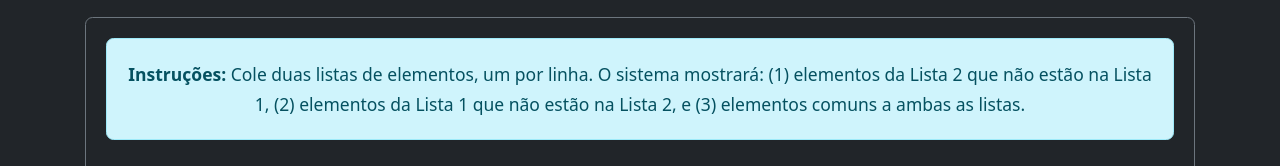
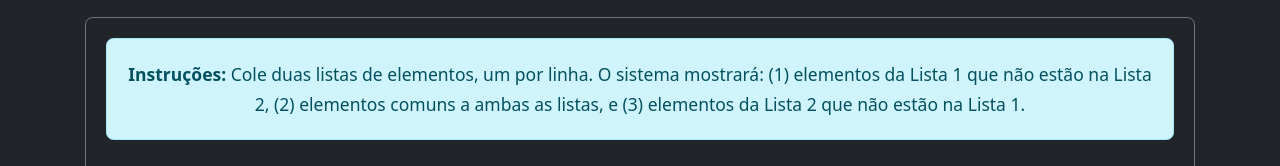
Before and after one commit to cleytonmuto/cop30utils, a React (Vite) app: page /compare-lists in a window 1280 px wide. Shown: the part 217-383 px from the top of the page. Built offline with nearby package versions, Linux system fonts and the light colour scheme.

Commit message:
fix: changed list comparing explanation order

```diff
--- a/src/pages/CompareLists.tsx
+++ b/src/pages/CompareLists.tsx
@@ -103,8 +103,7 @@ function CompareLists() {
                 <div className="alert alert-info mb-3">
                     <small>
                         <strong>Instruções:</strong> Cole duas listas de elementos, um por linha.
-                        O sistema mostrará: (1) elementos da Lista 2 que não estão na Lista 1,
-                        (2) elementos da Lista 1 que não estão na Lista 2, e (3) elementos comuns a ambas as listas.
+                        O sistema mostrará: (1) elementos da Lista 1 que não estão na Lista 2, (2) elementos comuns a ambas as listas, e (3) elementos da Lista 2 que não estão na Lista 1.
                     </small>
                 </div>
 
```
